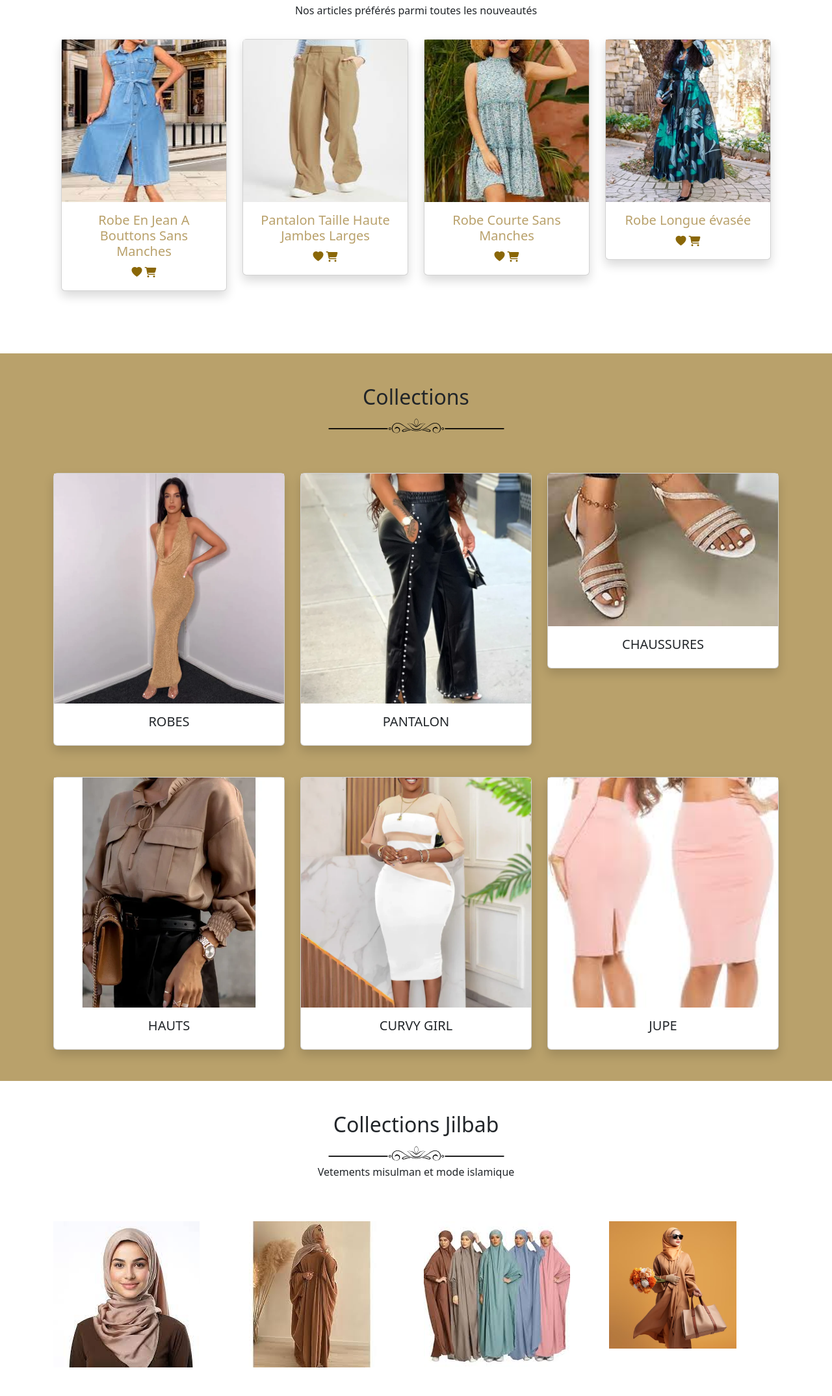
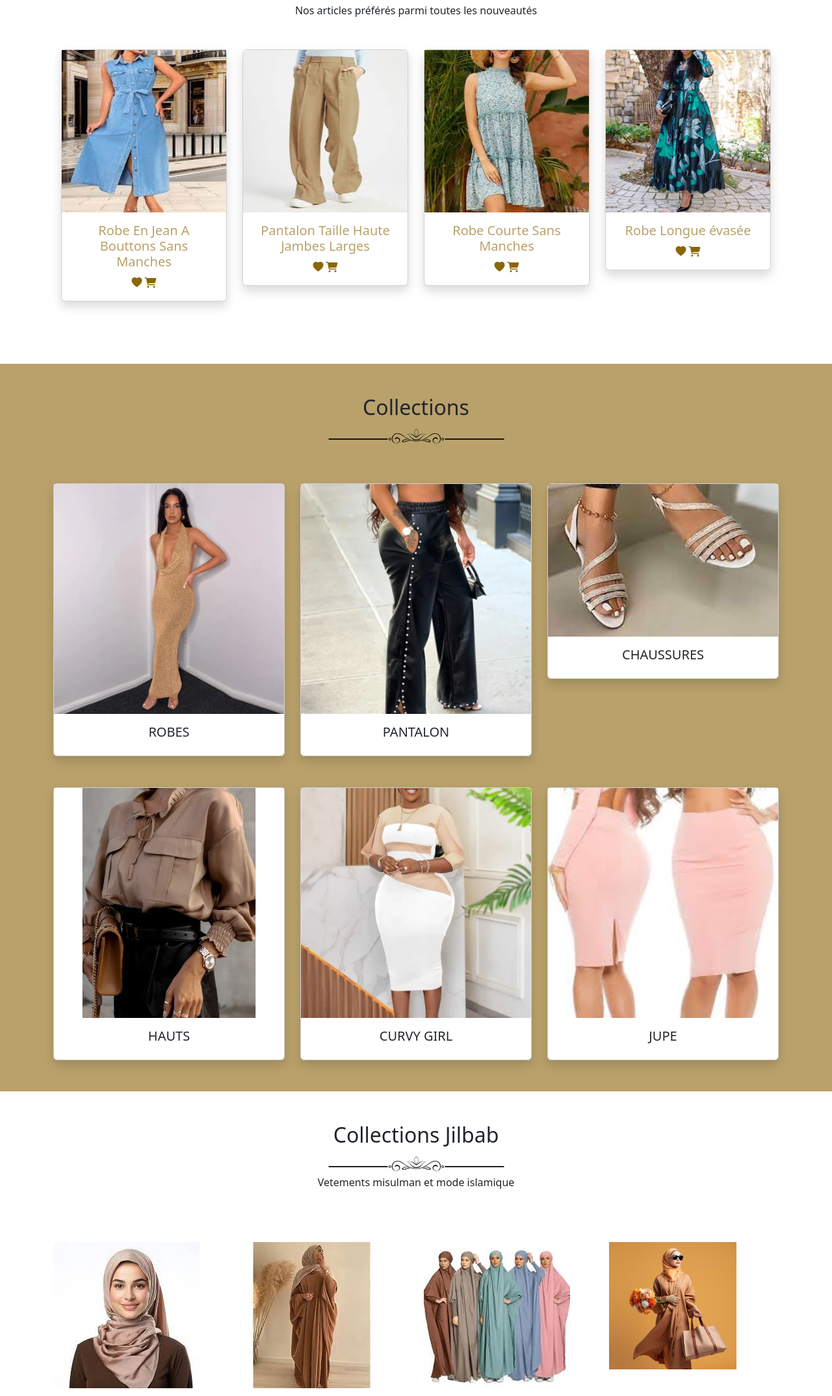
Before and after one commit to ndeye-dev/mini-projet, a plain HTML site: page index.html in a window 1280 px wide. Shown: the part 648-2797 px from the top of the page at 65% size. Drawn offline with nearby package versions, Linux system fonts and the light colour scheme; a web font is replaced by a local one.

Commit message:
modifications

```diff
--- a/index.html
+++ b/index.html
@@ -77,7 +77,7 @@
                 <p>Nos articles préférés parmi toutes les nouveautés</p>
 
             </div>
-            <div class="col-lg-3 text-center " data-aos="fade-up" data-aos-delay="300">
+            <div class="col-lg-3 text-center pt-3" data-aos="fade-up" data-aos-delay="300">
               <div class="card  shadow ">
                 <div class="bg-image hover-overlay ripple" data-mdb-ripple-color="light">
                   <img src="images/robe1.jpg" class=" w-100 img" />
@@ -90,7 +90,7 @@
               </a>
               </div>
             </div>
-            <div class="col-lg-3 text-center " data-aos="fade-up" data-aos-delay="200">
+            <div class="col-lg-3 text-center pt-3" data-aos="fade-up" data-aos-delay="200">
               <div class="card  shadow ">
                 <div class="bg-image hover-overlay ripple" data-mdb-ripple-color="light">
                   <img src="images/pantalon.jpg" class=" w-100 img" />
@@ -105,7 +105,7 @@
               </div>
 
             </div>
-            <div class="col-lg-3 text-center " data-aos="fade-up" data-aos-delay="200">
+            <div class="col-lg-3 text-center pt-3" data-aos="fade-up" data-aos-delay="200">
               <div class="card  shadow ">
                 <div class="bg-image hover-overlay ripple" data-mdb-ripple-color="light">
                   <img src="images/robe2.jpg" class=" w-100 img" />
@@ -118,7 +118,7 @@
               </a>
               </div>
             </div>
-            <div class="col-lg-3 text-center" data-aos="fade-up" data-aos-delay="200">
+            <div class="col-lg-3 text-center pt-3" data-aos="fade-up" data-aos-delay="200">
               <div class="card  shadow ">
                 <div class="bg-image hover-overlay ripple" data-mdb-ripple-color="light">
                   <img src="images/robe3.webp" class=" w-100 img" />
@@ -242,19 +242,19 @@
                     <img src="images/svg_title.svg" alt="" class="w-25">
                     <p>Vetements misulman et mode islamique</p>
              </div>
-             <div class="col-lg-3">
+             <div class="col-lg-3 pt-3">
                 <img src="images/hijab1.jpg" alt="" class="img img-fluid">
 
              </div>
-             <div class="col-lg-3">
+             <div class="col-lg-3 pt-3">
                 <img src="images/hijab2.jpg" alt="" class="img img-fluid">
 
              </div>
-             <div class="col-lg-3">
+             <div class="col-lg-3 pt-3">
                 <img src="images/hijab3.jpg" alt="" class="img img-fluid">
 
              </div>
-             <div class="col-lg-3">
+             <div class="col-lg-3 pt-3">
                 <img src="images/hija2.avif" alt="" class=" w-75">
 
              </div>
```
